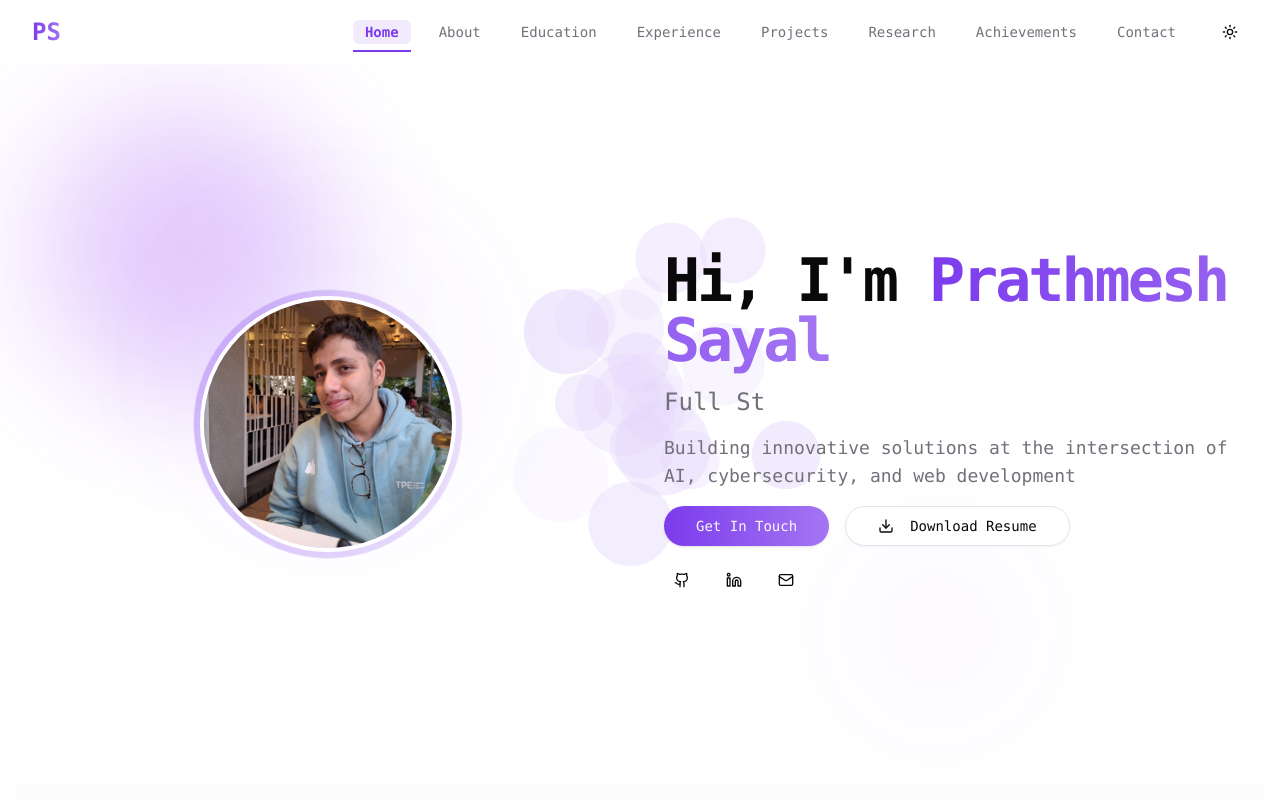
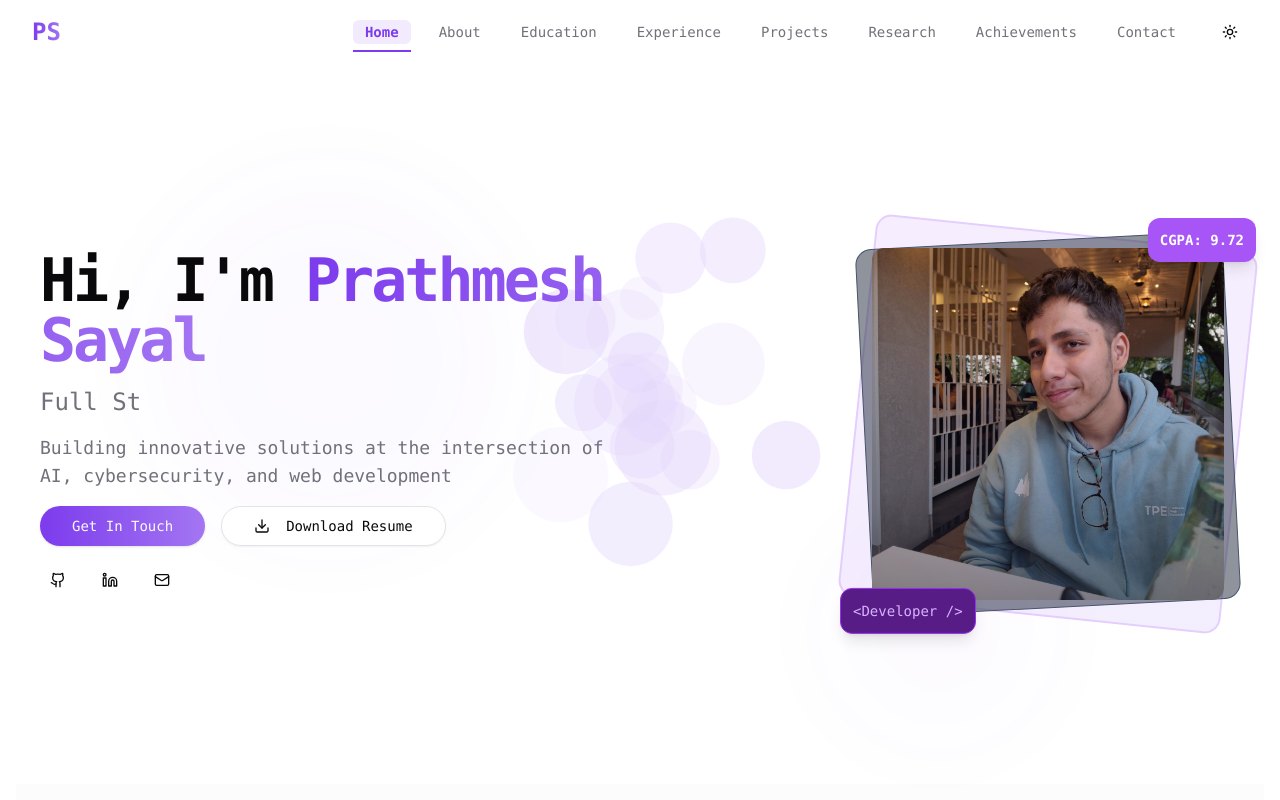
Before and after one commit to Pratz1337/portfolio, a Next.js app: page / in a window 1280 px wide. Shown: the top 800 px of the page. Built offline with nearby package versions, Linux system fonts and the light colour scheme.

Commit message:
new design

```diff
--- a/components/hero.tsx
+++ b/components/hero.tsx
@@ -20,39 +20,7 @@ export default function Hero() {
           animate={{ opacity: 1, y: 0 }}
           transition={{ duration: 0.8 }}
         >
-          <motion.div
-            className="md:w-1/2 flex justify-center"
-            initial={{ opacity: 0, scale: 0.8 }}
-            animate={{ opacity: 1, scale: 1 }}
-            transition={{ delay: 0.3, duration: 0.8 }}
-          >
-            <div
-              className="relative w-64 h-64"
-              onMouseEnter={() => setIsHovering(true)}
-              onMouseLeave={() => setIsHovering(false)}
-            >
-              <div className="absolute inset-0 bg-gradient-to-r from-primary to-primary/50 rounded-full animate-pulse" />
-              <div className="relative z-10 w-full h-full rounded-full overflow-hidden border-4 border-background">
-                <Image
-                  src="/images/pratz.jpg"
-                  alt="Prathmesh Sayal"
-                  width={500}
-                  height={500}
-                  className="object-cover w-full h-full"
-                />
-                {isHovering && (
-                  <motion.div
-                    className="absolute inset-0 bg-black/60 flex items-end justify-center p-4 text-white text-sm"
-                    initial={{ opacity: 0 }}
-                    animate={{ opacity: 1 }}
-                    transition={{ duration: 0.2 }}
-                  >
-                    <p>Credits @K</p>
-                  </motion.div>
-                )}
-              </div>
-            </div>
-          </motion.div>
+
 
           <motion.div
             className="md:w-1/2 space-y-4"
@@ -148,14 +116,52 @@ export default function Hero() {
               </motion.div>
             </motion.div>
           </motion.div>
+
+          {/* Right side - Image */}
+          <motion.div
+            className="flex-auto justify-end lg:justify-end"
+            initial={{ opacity: 0, x: 50 }}
+            animate={{ opacity: 1, x: 0 }}
+            transition={{ duration: 0.8, ease: "easeOut", delay: 0.2 }}
+          >
+            <div className="relative ml-auto w-64 h-64 md:w-80 md:h-80 lg:w-96 lg:h-96">
+              <div className="w-80 h-80 md:w-96 md:h-96 relative">
+                {/* Geometric frame */}
+                <div className="absolute inset-0 border-2 border-purple-400/30 rounded-2xl rotate-6 bg-gradient-to-br from-purple-500/10 to-violet-500/10" />
+                <div className="absolute inset-2 border border-slate-600 rounded-2xl -rotate-3 bg-slate-800/50" />
+
+                {/* Profile image */}
+                <div className="absolute inset-4 rounded-xl overflow-hidden bg-slate-900">
+                  <Image
+                    src="/images/pratz.jpg"
+                    alt="Prathmesh Sayal"
+                    width={400}
+                    height={400}
+                    className="w-full h-full object-cover"
+                  />
+                  <div className="absolute inset-0 bg-gradient-to-t from-slate-900/50 to-transparent" />
+                </div>
+
+                {/* Floating elements */}
+                <motion.div
+          className="absolute -top-4 -right-4 bg-purple-500 text-white p-3 rounded-xl font-bold text-sm shadow-lg"
+                  animate={{ y: [-5, 5, -5] }}
+                  transition={{ duration: 3, repeat: Number.POSITIVE_INFINITY, ease: "easeInOut" }}
+                >
+                  CGPA: 9.72
         </motion.div>
 
-        <div className="absolute inset-0 -z-10 pointer-events-none">
-          {/* Random purple blurred gradients */}
-          <div className="absolute top-10 left-10 w-72 h-72 bg-purple-500 opacity-30 rounded-full blur-3xl" />
-          <div className="absolute bottom-20 right-20 w-96 h-96 bg-fuchsia-400 opacity-20 rounded-full blur-3xl" />
-          <div className="absolute top-1/2 left-1/3 w-60 h-60 bg-violet-400 opacity-25 rounded-full blur-2xl" />
-        </div>
+                <motion.div
+          className="absolute -bottom-4 -left-4 bg-purple-900 border border-purple-600 text-purple-300 p-3 rounded-xl font-mono text-sm shadow-lg"
+                  animate={{ y: [5, -5, 5] }}
+                  transition={{ duration: 3, repeat: Number.POSITIVE_INFINITY, ease: "easeInOut", delay: 1.5 }}
+                >
+                  {"<Developer />"}
+                </motion.div>
+              </div>
+            </div>
+          </motion.div>
+        </motion.div>
 
         <motion.div
           className="absolute bottom-10 left-1/2 transform -translate-x-1/2 hidden md:block js-only"
```
